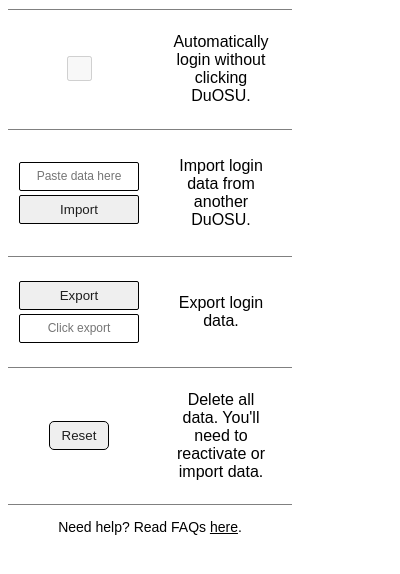
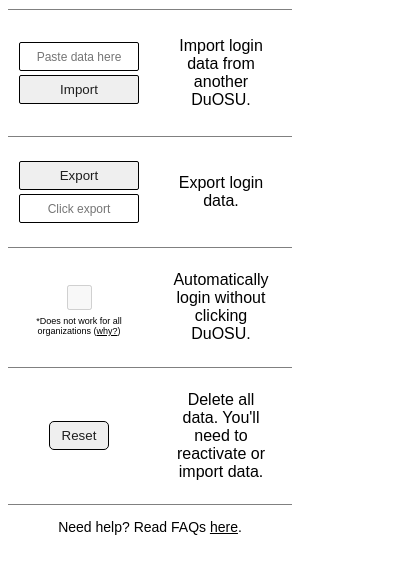
Before and after one commit to FreshSupaSulley/Auto-2FA, a browser extension: page DuOSU/chrome/DuOSU/popup.html in a window 400 px wide. Both pictures are taken after a click on the icon 284 px from the left and 16 px from the top of the page. Shown: the part 48-622 px from the top of the page. Drawn offline with Linux system fonts and the light colour scheme.

Commit message:
v1.3.2
Minor graphical fixes.

```diff
--- a/DuOSU/chrome/DuOSU/popup.html
+++ b/DuOSU/chrome/DuOSU/popup.html
@@ -236,7 +236,7 @@
     <div class="screen" id="activation">
       <h1>Hey there!</h1>
       <hr>
-      <h4 id="errorSplash">Let's set up DuOSU as one of your Duo devices.</h4>
+      <h4 id="errorSplash">Let's make DuOSU your new Duo device:</h4>
 
       <!-- Table to distribute buttons evenly -->
       <table>
@@ -323,12 +323,6 @@
       <table border="1" frame=hsides rules=rows style="padding: 5px;">
         <tr>
           <td>
-            <input type="checkbox" id="autoLogin" name="Auto-Login">
-          </td>
-          <td><h4 id="loginSplash">Automatically login without clicking DuOSU.<br></td>
-        </tr>
-        <tr>
-          <td>
             <input style="width: 80%; margin-bottom: 4px;" placeholder="Paste data here" id="importText">
             <button type="submit" id="importButton">Import</button>
           </td>
@@ -346,6 +340,15 @@
           </td>
         </tr>
         <tr>
+          <td>
+            <input type="checkbox" id="autoLogin" name="Auto-Login" style="margin-top: 20px">
+            <h4 style="font-size: 9px; margin-top: 0px">*Does not work for all organizations (<a target="_blank" href="https://github.com/FreshSupaSulley/DuOSU#automatic-logins">why?</a>)</h4>
+          </td>
+          <td>
+            <h4 id="loginSplash">Automatically login without clicking DuOSU.<br></h4>
+          </td>
+        </tr>
+        <tr>
           <td><button type="submit" id="resetButton">Reset</button></td>
           <td><h4 id="resetSplash">Delete all data. You'll need to reactivate or import data.</h4></td>
         </tr>
```
Also changed, not shown: DuOSU/chrome/DuOSU/manifest.json.
